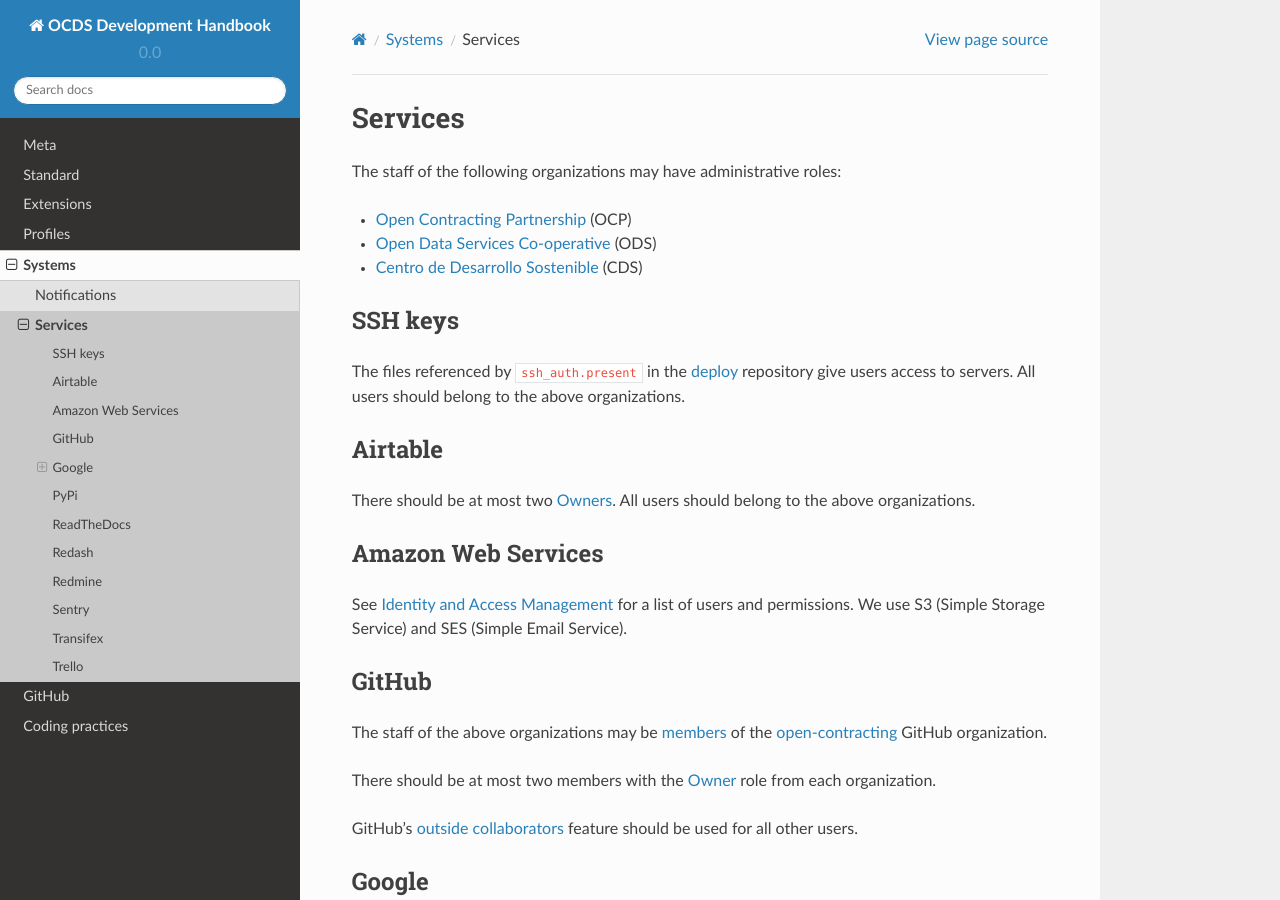
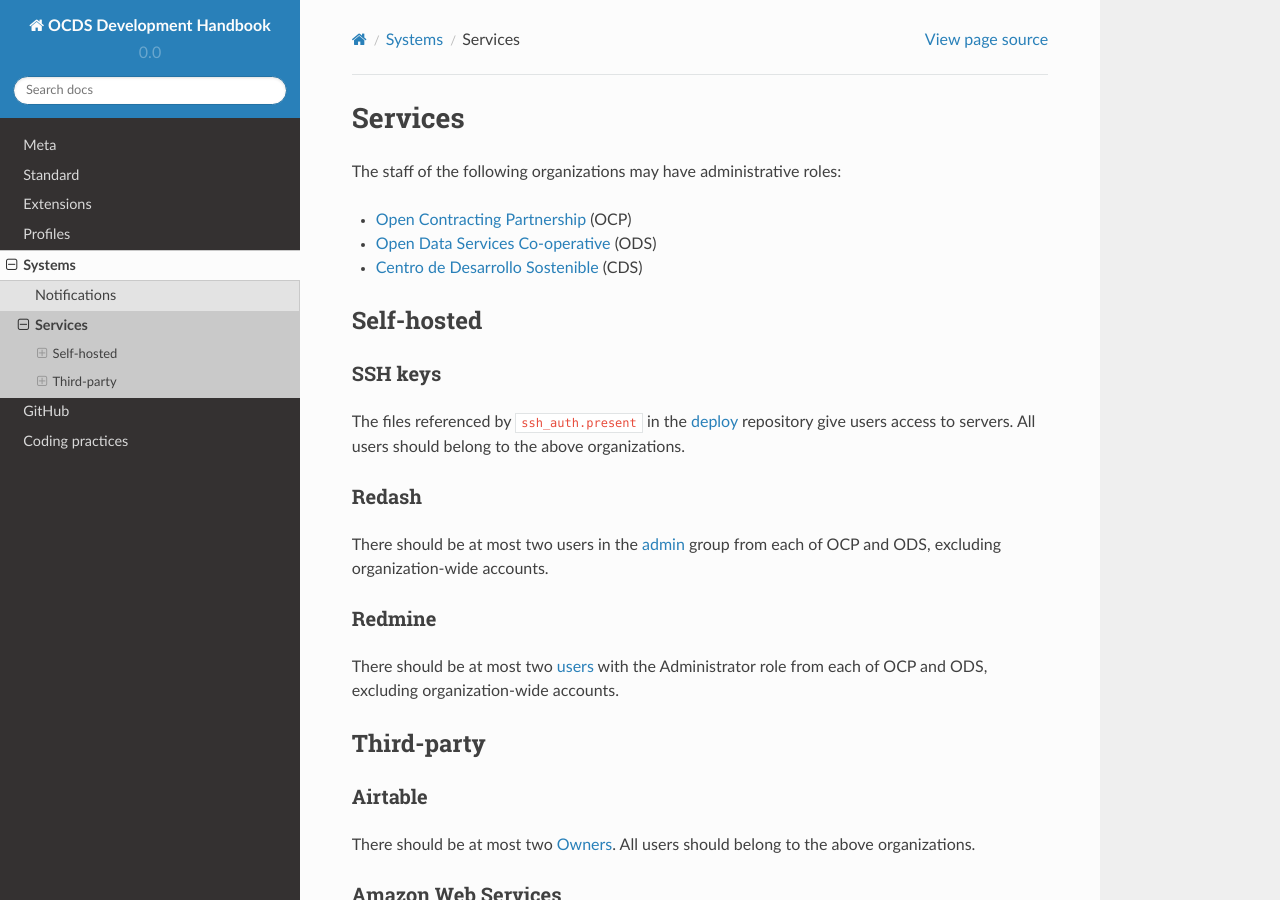
Before and after one commit to open-contracting/standard-development-handbook, a Sphinx documentation site: the page built from docs/systems/services.md, in a window 1280 px wide and 900 px high. Built offline with Sphinx 7.4.7 and the Read the Docs theme 2.0.0, drawn with Linux system fonts in a browser that asks for light colours; some of the changed text lies outside the part shown.

Commit message:
Organize services into self-hosted and third-party

```diff
--- a/docs/systems/services.md
+++ b/docs/systems/services.md
@@ -6,19 +6,31 @@
 * [Open Data Services Co-operative](http://opendataservices.coop) (ODS)
 * [Centro de Desarrollo Sostenible](http://www.cds.com.py) (CDS)
 
-## SSH keys
+## Self-hosted
+
+### SSH keys
 
 The files referenced by `ssh_auth.present` in the [deploy](https://github.com/open-contracting/deploy) repository give users access to servers. All users should belong to the above organizations.
 
-## Airtable
+### Redash
+
+There should be at most two users in the [admin](http://live.redash.opencontracting.uk0.bigv.io:9090/groups/1) group from each of OCP and ODS, excluding organization-wide accounts.
+
+### Redmine
+
+There should be at most two [users](https://crm.open-contracting.org/users) with the Administrator role from each of OCP and ODS, excluding organization-wide accounts.
+
+## Third-party
+
+### Airtable
 
 There should be at most two [Owners](https://airtable.com/wspXFnEMMAgLMWfe0/workspace/billing). All users should belong to the above organizations.
 
-## Amazon Web Services
+### Amazon Web Services
 
 See [Identity and Access Management](https://console.aws.amazon.com/iam/home?region=us-east-1#/home) for a list of users and permissions. We use S3 (Simple Storage Service) and SES (Simple Email Service).
 
-## GitHub
+### GitHub
 
 The staff of the above organizations may be [members](https://github.com/orgs/open-contracting/people) of the [open-contracting](https://github.com/open-contracting) GitHub organization.
 
@@ -26,19 +38,19 @@
 
 GitHub's [outside collaborators](https://help.github.com/articles/adding-outside-collaborators-to-repositories-in-your-organization/) feature should be used for all other users.
 
-## Google
+### Google
 
-### Admin
+#### Admin
 
 There should be a minimum of [Super Admin](https://admin.google.com/open-contracting.org/AdminHome?hl=en#DomainSettings/notab=1&role=9170516996784129&subtab=roles) users from OCP, and no other assigned admins.
 
 *Less secure apps* is set to "Allow users to manage their access to less secure apps" for the open-contracting.org domain, and [*Allow less secure apps*](https://myaccount.google.com/lesssecureapps) is set to "ON" for the data@open-contracting.org user, so that Redmine can fetch mail.
 
-### Analytics
+#### Analytics
 
 There should be at most two [users](https://analytics.google.com/analytics/web/#/a35677147w162037252p163071392/admin/suiteusermanagement/account) with all permissions from OCP. There should be at most two users with the Read & Analyze permissions from each other organization.
 
-### Cloud Platform
+#### Cloud Platform
 
 For the `ocds` project, [IAM](https://console.cloud.google.com/iam-admin/iam?organizationId=1015889055088&project=ocds-172716) should only include Google-managed service accounts, `ods-crm-redmine-backup` and `sysadmin@dogsbody.com`. [Service accounts](https://console.cloud.google.com/iam-admin/serviceaccounts?organizationId=1015889055088&project=ocds-172716) should only include default service accounts and `ods-crm-redmine-backup`. It should only use two storage buckets (`crm-open-contracting-org-daily-backups` and `crm-open-contracting-org-weekly-backups`). `sysadmin@dogsbody.com` must have the ["Storage Admin" role](https://cloud.google.com/storage/docs/access-control/iam-roles) (`roles/storage.admin`), to get the `storage.buckets.list` permission.
 
@@ -48,21 +60,21 @@
 
     gcloud projects add-iam-policy-binding ocds-172716 --member user:jmckinney@open-contracting.org --role roles/owner
 
-### Drive
+#### Drive
 
 All users with access to [this folder](https://drive.google.com/drive/folders/0B79uNIOfT24eZTZqZjNNblVrek0) should belong to the above organizations.
 
-### Groups
+#### Groups
 
 * [standard-discuss](https://groups.google.com/a/open-contracting.org/forum/#!forum/standard-discuss)
 
 There should be at most two members with the [Owner](https://support.google.com/a/answer/167094?hl=en) role from OCP. There should be at most two members with the Manager role from each other organization.
 
-### Webmaster Central
+#### Webmaster Central
 
 There should be at most two [verified owners](https://www.google.com/webmasters/verification/details?hl=en&siteUrl=https://www.open-contracting.org/) from each organization.
 
-## PyPi
+### PyPi
 
 * [json-merge-patch](https://pypi.org/manage/project/json-merge-patch/collaboration/)
 * [libcoveoc4ids](https://pypi.org/manage/project/libcoveoc4ids/collaboration/)
```
Also changed, not shown: other parts of docs/systems/services.md (+4 -12 lines).
